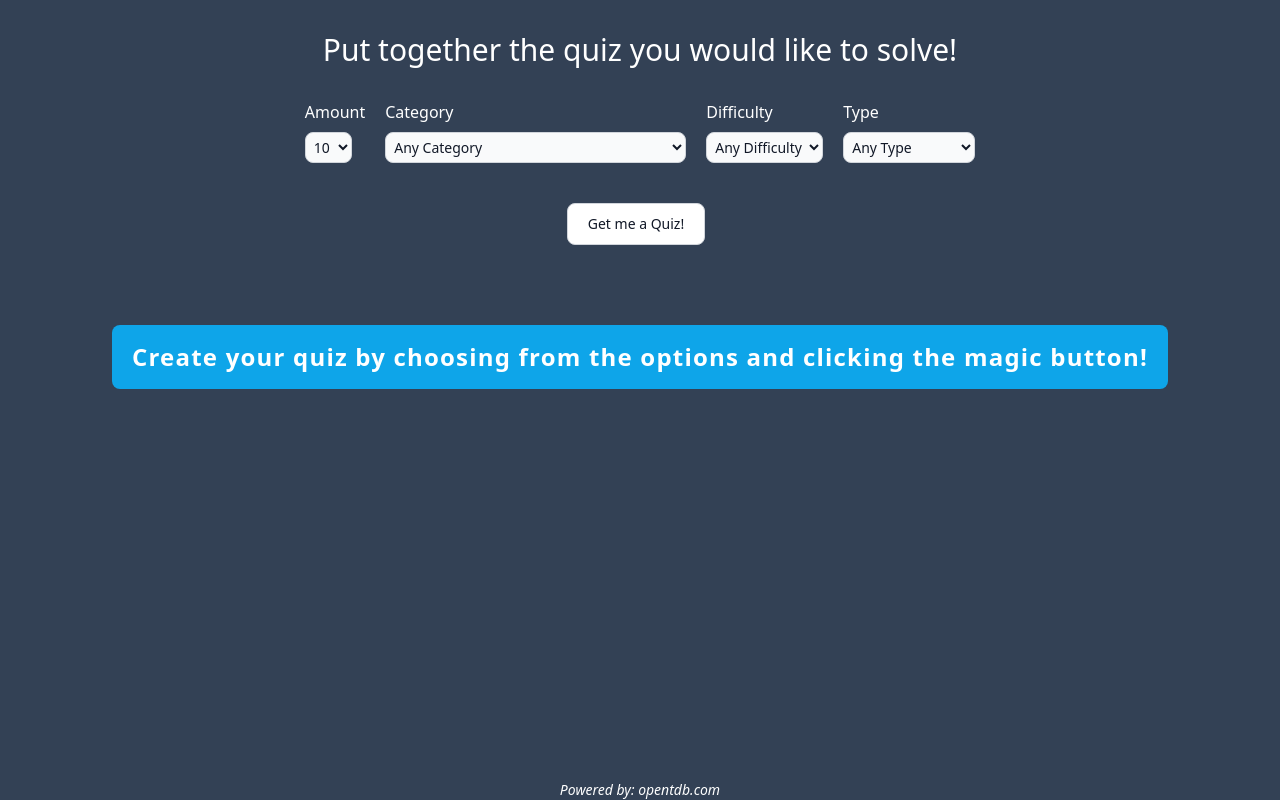
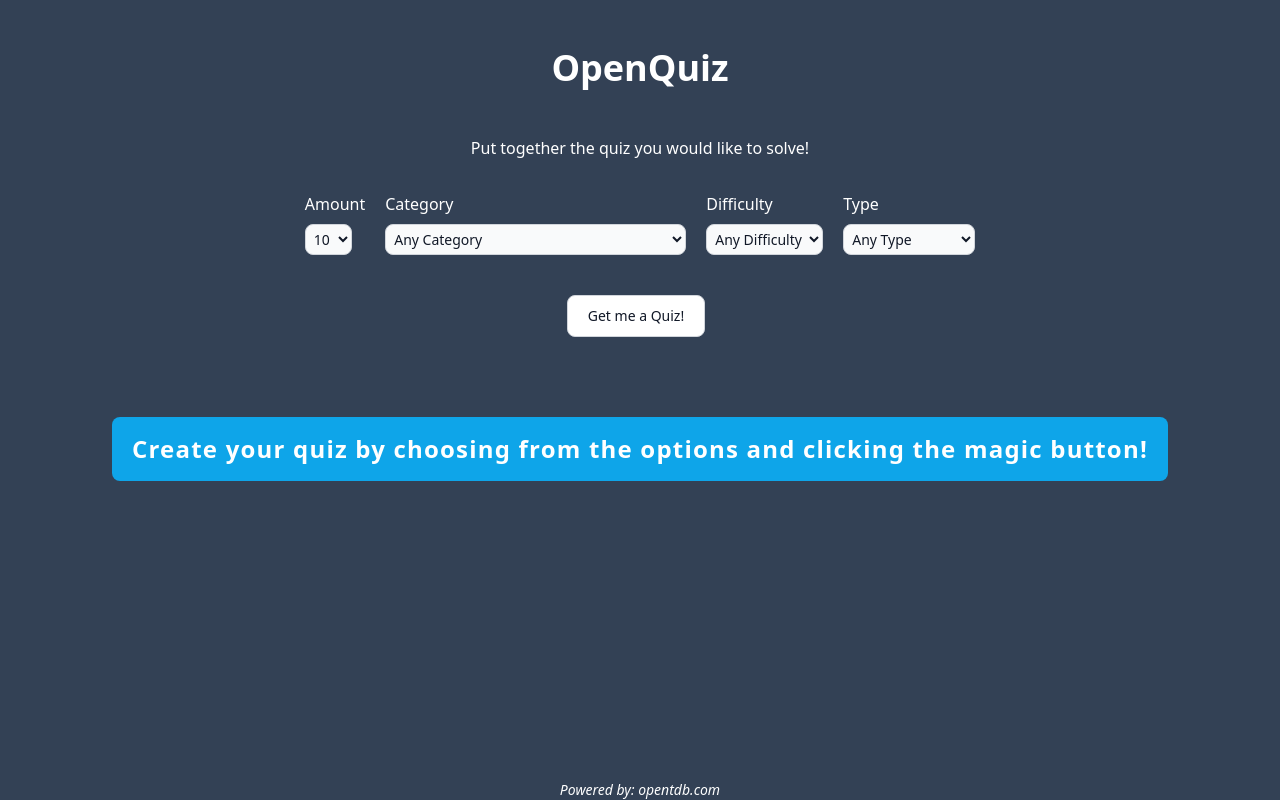
Before and after one commit to MattGomb/opentrivia-app, a Next.js app: page / in a window 1280 px wide. Built offline with nearby package versions, Linux system fonts and the light colour scheme.

Commit message:
Update structure

```diff
--- a/src/components/Select.tsx
+++ b/src/components/Select.tsx
@@ -20,9 +20,10 @@ const Select = () => {
 
   return (
     <>
-      <h1 className="text-3xl">
-        Put together the quiz you would like to solve!
+      <h1 className="text-4xl font-bold mt-4 mb-8">
+        OpenQuiz <br />
       </h1>
+      <p>Put together the quiz you would like to solve!</p>
       <div className="flex flex-col md:flex-row my-4 gap-5">
         <div>
           <label htmlFor="amount" className="py-2">
```
